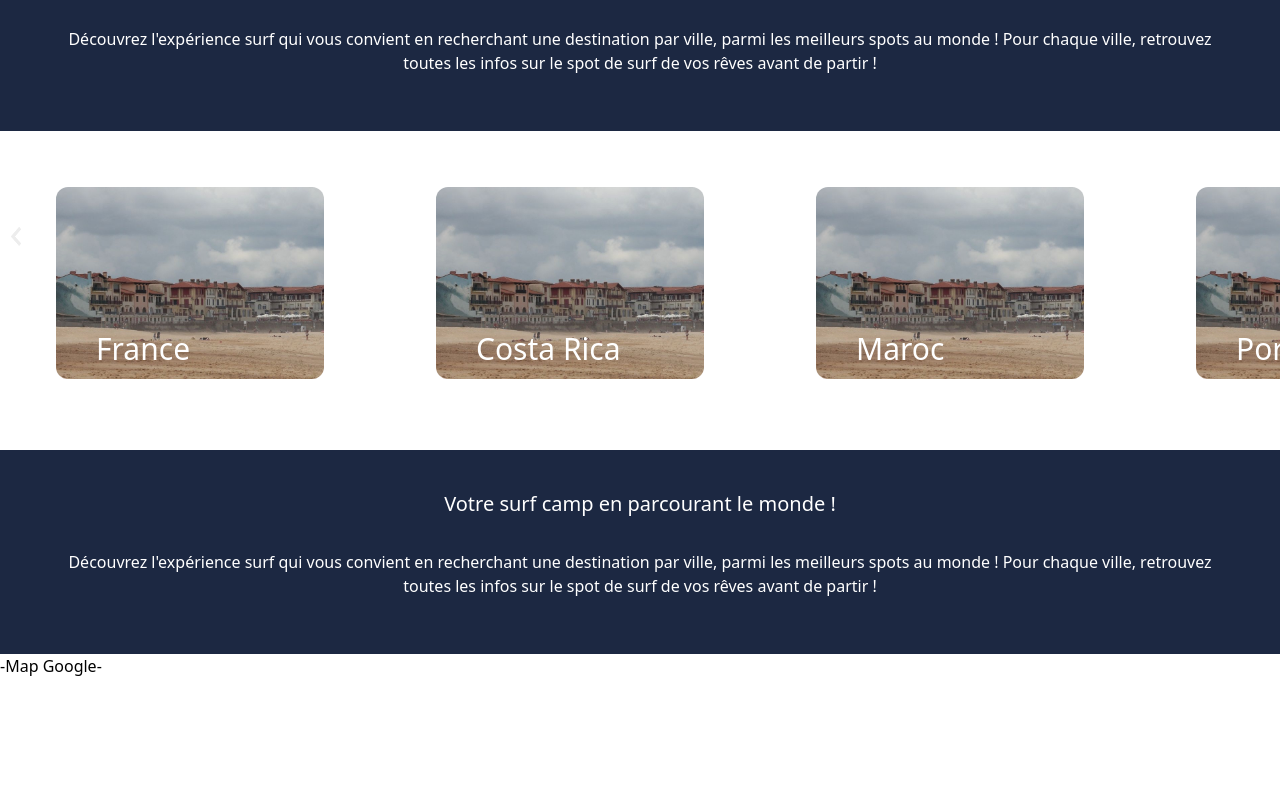
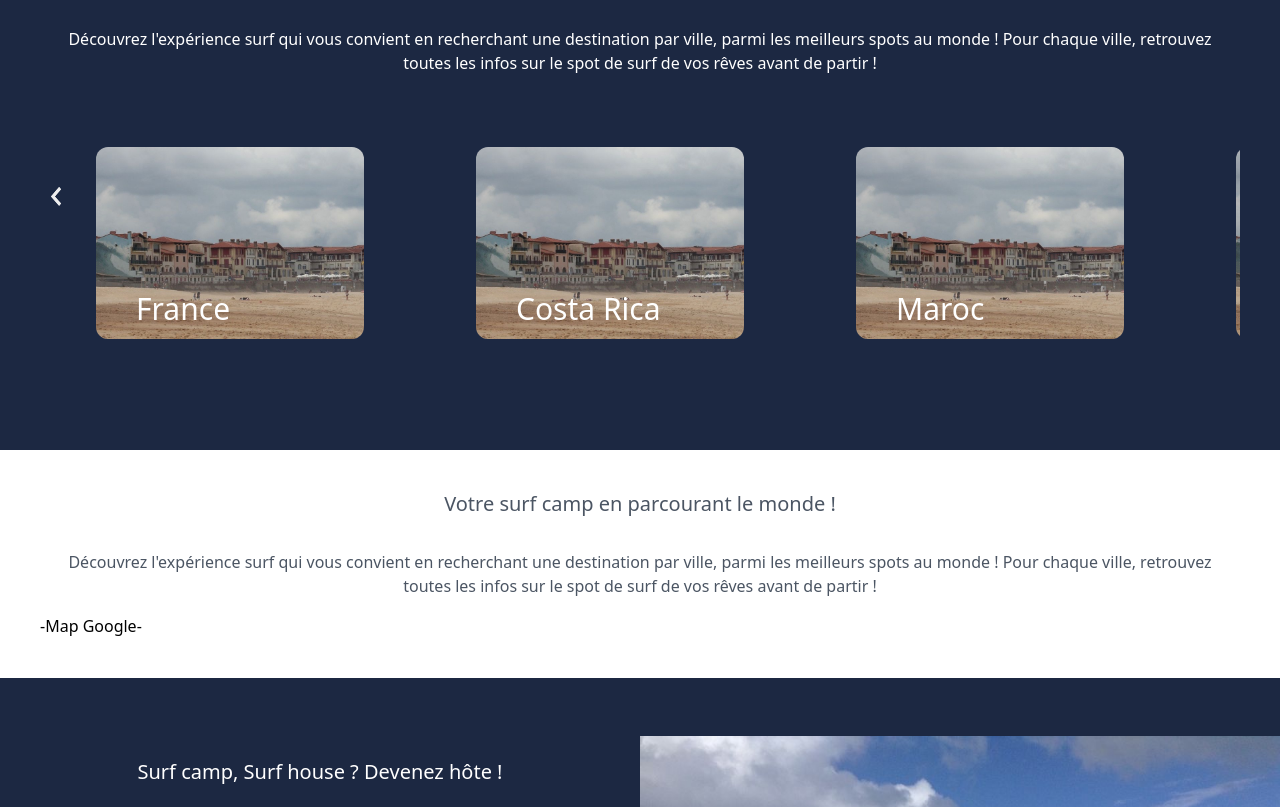
Before and after one commit to WildCodeSchool/btz-0321-p3-surfcamp, a Next.js app: page / in a window 1280 px wide. Shown: the part 1740-2547 px from the top of the page. Built offline with nearby package versions, Linux system fonts and the light colour scheme.

Commit message:
modified countrypick into blue bg

```diff
--- a/pages/index.tsx
+++ b/pages/index.tsx
@@ -1,4 +1,5 @@
 import Image from "next/image";
+import Head from "next/head";
 
 import { useState, useEffect, useCallback } from "react";
 
@@ -113,23 +114,20 @@ export default function Home(): JSX.Element {
           chaque ville, retrouvez toutes les infos sur le spot de surf de vos
           rêves avant de partir !`}
         </p>
-      </section>
-      <section>
         {isBreakingpoint ? <SliderMobile /> : <SliderDesktop />}
       </section>
-      <section className="hidden sm:block p-10 text-xs sm:text-base bg-BlueCamp">
-        <h2 className="flex justify-center pb-4 text-xl text-white">
+
+      <section className="hidden sm:block p-10 text-xs sm:text-base ">
+        <h2 className="flex justify-center pb-4 text-xl text-gray-600">
           {`          Votre surf camp en parcourant le monde !
 `}{" "}
         </h2>
-        <p className="flex text-center p-4 text-white">
+        <p className="flex text-center p-4 text-gray-600">
           {` Découvrez l'expérience surf qui vous convient en recherchant une
           destination par ville, parmi les meilleurs spots au monde ! Pour
           chaque ville, retrouvez toutes les infos sur le spot de surf de vos
           rêves avant de partir !`}
         </p>
-      </section>
-      <section className="w-full h-96">
         <p>{`-Map Google-`}</p>
       </section>
       <section className="bg-BlueCamp text-white  text-xs sm:text-base flex flex-col sm:flex-row">
```
